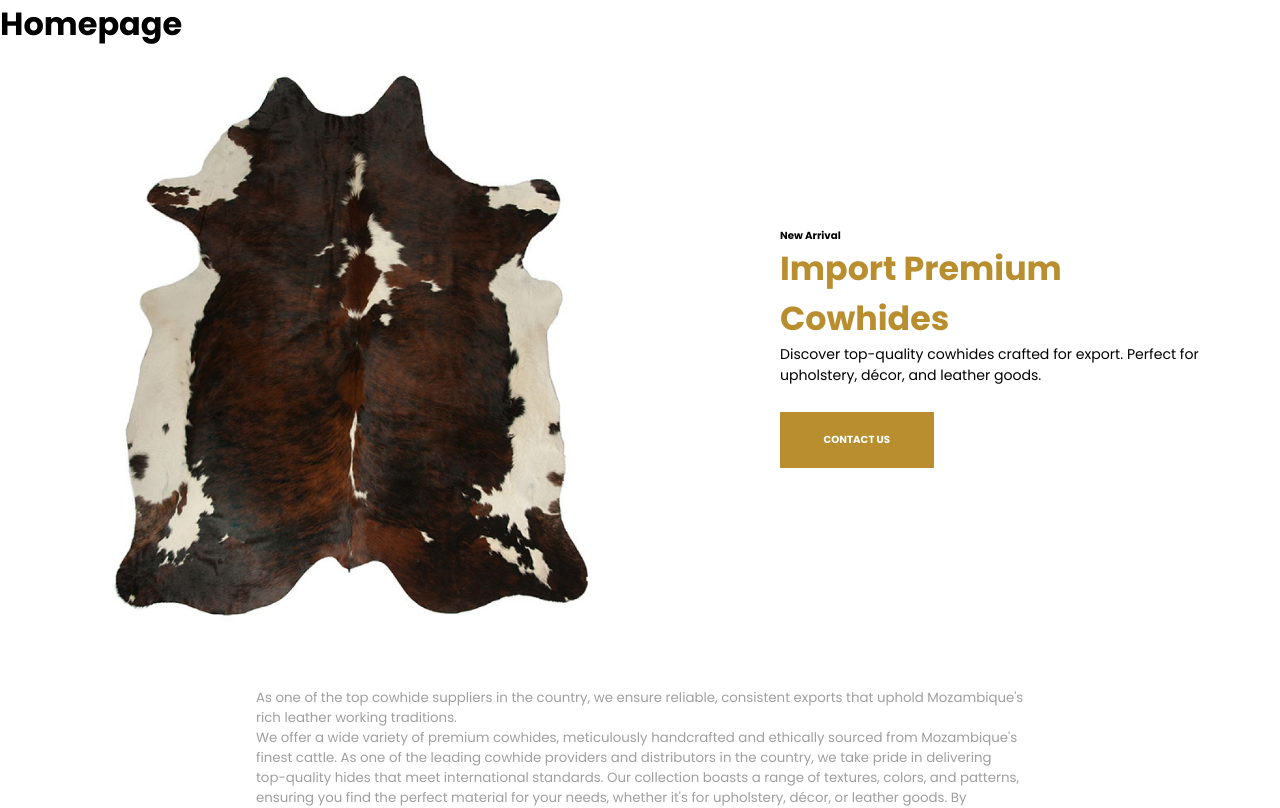
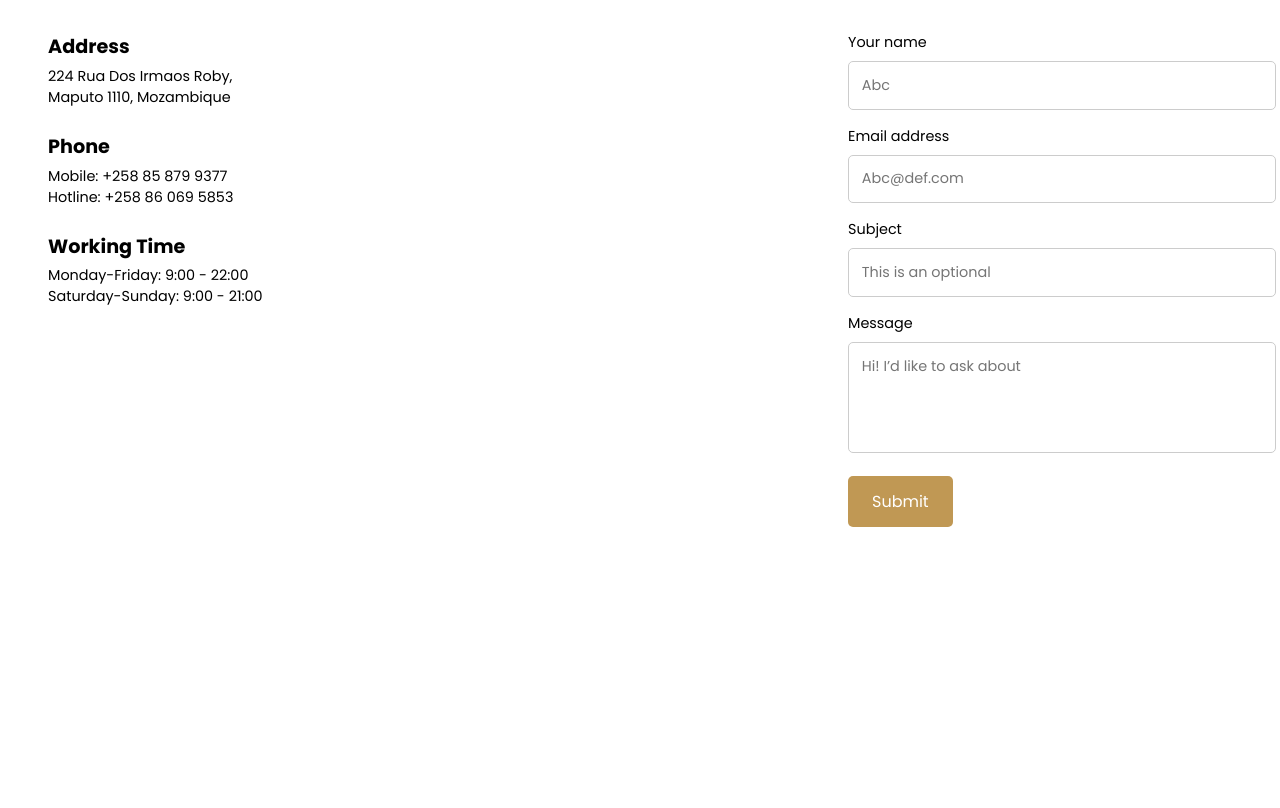
Before and after one commit to DEGEN101/cow-hide-exportation-website, a React (Create React App) app: page /#/ in a window 1280 px wide. Before the commit this address led to /#/. Shown: the top 808 px of the page. Built offline with nearby package versions, Linux system fonts and the light colour scheme.

Commit message:
Created Contact Form

```diff
--- a/src/App.jsx
+++ b/src/App.jsx
@@ -1,10 +1,11 @@
 import Homepage from './Pages/Homepage/Homepage';
 // import AboutUsPage from './Pages/AboutUsPage/AboutUsPage';
+import ContactForm from './Components/ContactForm/ContactForm';
 
 const App = () => {
   return (
     <>
-      <Homepage/>
+      <ContactForm/>
     </>
   );
 }
--- /dev/null
+++ b/src/Components/ContactForm/ContactForm.css
@@ -0,0 +1,76 @@
+.contact-form-container {
+    display: flex;
+    justify-content: space-between;
+    align-items: flex-start;
+    gap: 2rem;
+    padding: 2rem;
+    font-family: Arial, sans-serif;
+  }
+
+  .contact-info {
+    flex: 1;
+  }
+
+  .contact-item {
+    display: flex;
+    align-items: flex-start;
+    margin-bottom: 1.5rem;
+  }
+
+  .contact-item .icon {
+    font-size: 1.5rem;
+    margin-right: 1rem;
+  }
+
+  .contact-item h4 {
+    font-size: 1.2rem;
+    margin: 0;
+  }
+
+  .contact-item p {
+    margin: 0.3rem 0 0;
+    font-size: 0.9rem;
+  }
+
+  .contact-form {
+    flex: 1;
+    max-width: 400px;
+  }
+
+  .form-group {
+    margin-bottom: 1rem;
+  }
+
+  .form-group label {
+    display: block;
+    font-size: 0.9rem;
+    margin-bottom: 0.5rem;
+  }
+
+  .form-group input,
+  .form-group textarea {
+    width: 100%;
+    padding: 0.8rem;
+    font-size: 0.9rem;
+    border: 1px solid #ccc;
+    border-radius: 5px;
+  }
+
+  .form-group textarea {
+    resize: none;
+  }
+
+  .submit-button {
+    background-color: #c09854;
+    color: #fff;
+    padding: 0.8rem 1.5rem;
+    font-size: 1rem;
+    border: none;
+    border-radius: 5px;
+    cursor: pointer;
+    transition: background-color 0.3s;
+  }
+
+  .submit-button:hover {
+    background-color: #a98144;
+  }
--- /dev/null
+++ b/src/Components/ContactForm/ContactForm.jsx
@@ -0,0 +1,53 @@
+import React from 'react';
+import './ContactForm.css';
+
+const ContactForm = () => {
+  return (
+    <div className="contact-form-container">
+      <div className="contact-info">
+        <div className="contact-item">
+          <span className="icon"></span>
+          <div>
+            <h4>Address</h4>
+            <p>224 Rua Dos Irmaos Roby,<br />Maputo 1110, Mozambique</p>
+          </div>
+        </div>
+        <div className="contact-item">
+          <span className="icon"></span>
+          <div>
+            <h4>Phone</h4>
+            <p>Mobile: +258 85 879 9377<br />Hotline: +258 86 069 5853</p>
+          </div>
+        </div>
+        <div className="contact-item">
+          <span className="icon"></span>
+          <div>
+            <h4>Working Time</h4>
+            <p>Monday-Friday: 9:00 - 22:00<br />Saturday-Sunday: 9:00 - 21:00</p>
+          </div>
+        </div>
+      </div>
+      <form className="contact-form">
+        <div className="form-group">
+          <label htmlFor="name">Your name</label>
+          <input type="text" id="name" placeholder="Abc" />
+        </div>
+        <div className="form-group">
+          <label htmlFor="email">Email address</label>
+          <input type="email" id="email" placeholder="Abc@def.com" />
+        </div>
+        <div className="form-group">
+          <label htmlFor="subject">Subject</label>
+          <input type="text" id="subject" placeholder="This is an optional" />
+        </div>
+        <div className="form-group">
+          <label htmlFor="message">Message</label>
+          <textarea id="message" rows="4" placeholder="Hi! I’d like to ask about"></textarea>
+        </div>
+        <button type="submit" className="submit-button">Submit</button>
+      </form>
+    </div>
+  );
+};
+
+export default ContactForm;
```
